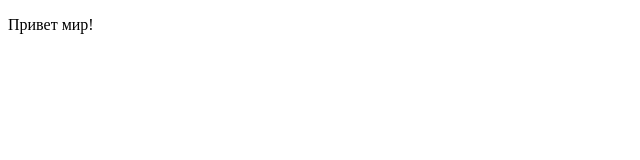
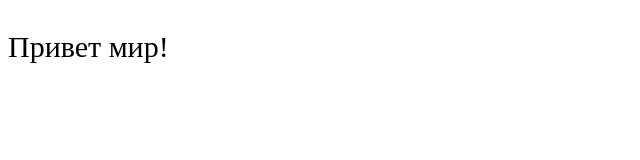
Before and after one commit to WebHeroSchool/Nikolay_hw, a plain HTML site: page media queries/index.html in a window 1280 px wide. Shown: the whole page, without its empty margins (0-640 px from the left). Drawn offline with Linux system fonts and the light colour scheme.

Commit message:
add media queries

```diff
--- a/media queries/index.html
+++ b/media queries/index.html
@@ -2,6 +2,7 @@
 <html lang="ru">
 <head>
     <meta charset="UTF-8">
+    <meta name="viewport" content="initial-scale=1.0, width=device-width">
     <title>Title</title>
     <link rel="stylesheet" href="style.css">
 </head>
--- a/media queries/style.css
+++ b/media queries/style.css
@@ -0,0 +1,35 @@
+@media (min-width: 320px) {
+    p {
+        font-size: 10px;
+    }
+}
+
+@media (min-width: 481px) {
+    p {
+        font-size: 15px;
+    }
+}
+
+@media (min-width: 641px) {
+    p {
+        font-size: 20px;
+    }
+}
+
+@media (min-width: 961px) {
+    p {
+        font-size: 25px;
+    }
+}
+
+@media (min-width: 1025px) {
+    p {
+        font-size: 30px;
+    }
+}
+
+@media (min-width: 1281px) {
+    p {
+        font-size: 35px;
+    }
+}
```
